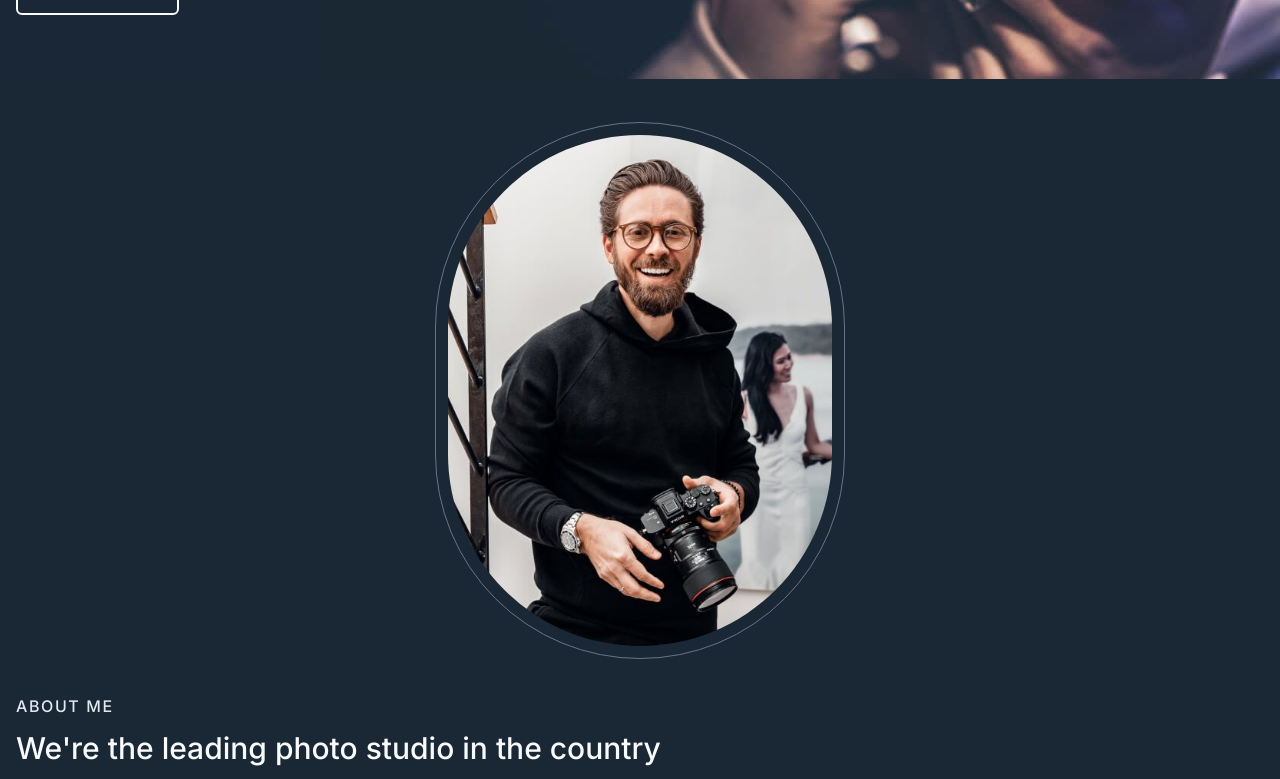
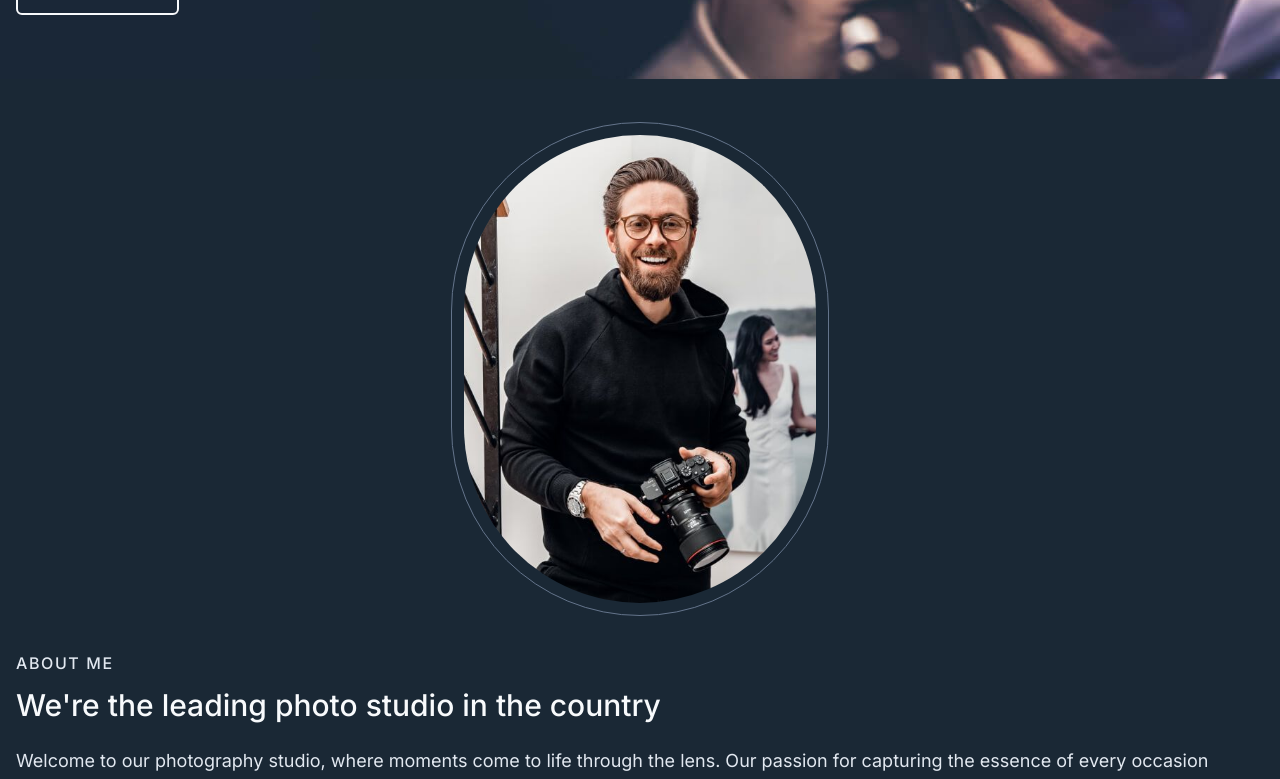
Before and after one commit to seesmof/Pixoto-Photos-Website, a Next.js app: page / in a window 1280 px wide. Shown: the part 580-1359 px from the top of the page. Built offline with nearby package versions, Linux system fonts and the light colour scheme.

Commit message:
update AboutMe.tsx

```diff
--- a/components/Home/AboutMe.tsx
+++ b/components/Home/AboutMe.tsx
@@ -9,7 +9,7 @@ const AboutMe = () => {
         <Image
           src="/mainAboutMe.jpg"
           alt="a picture of a man standing, holding a camera in his hands, looking in the camera and smiling"
-          className="rounded-full outline outline-offset-[12px] outline-slate-500 outline-1 object-cover self-center max-w-sm mt-4"
+          className="rounded-full outline outline-offset-[12px] outline-slate-500 outline-1 object-cover self-center max-w-[22rem] mt-4"
           width={999}
           height={999}
         />
```
